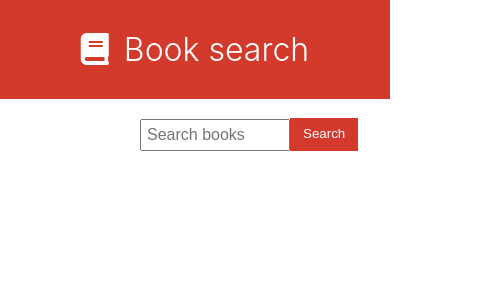
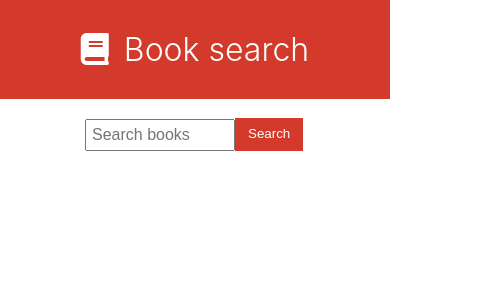
Before and after one commit to PatrykIwasieczko/search-books-react, a React (Create React App) app: page / in a window 390 px wide. Shown: the top 300 px of the page, 500 px wide, since content can reach past the window. Built offline with nearby package versions, Linux system fonts and the light colour scheme.

Commit message:
Fix styles on smaller screens

```diff
--- a/src/App.css
+++ b/src/App.css
@@ -89,3 +89,35 @@ img {
   width: 100%;
   height: 250px;
 }
+
+@media screen and (max-width: 1100px){
+  .list {
+    grid-template-columns: repeat(3, 1fr);
+  }
+}
+
+@media screen and (max-width: 800px){
+  .list {
+    grid-template-columns: repeat(2, 1fr);
+  }
+}
+
+@media screen and (max-width: 560px){
+  .list {
+    grid-template-columns: repeat(1, 1fr);
+  }
+
+  .search-area form {
+    width: 300px;
+  }
+
+  .search-area button {
+    display: inline-block;
+    margin: 0 0px 0 0;
+  }
+
+  input {
+    margin-left: -100px;
+  }
+
+}
```
